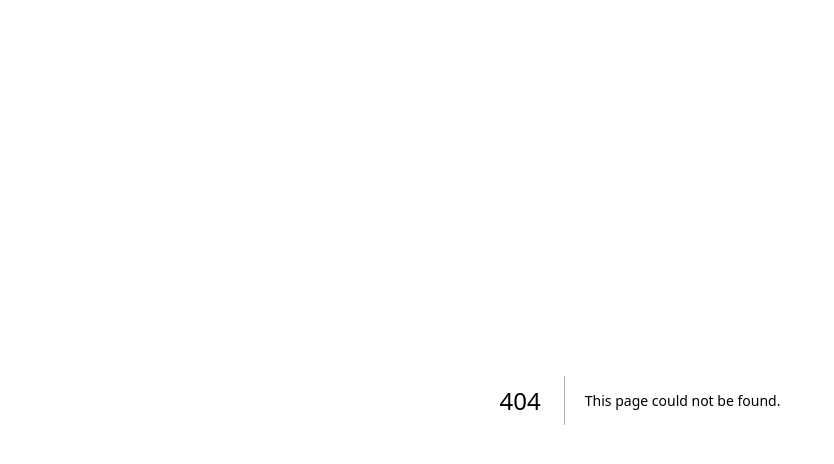
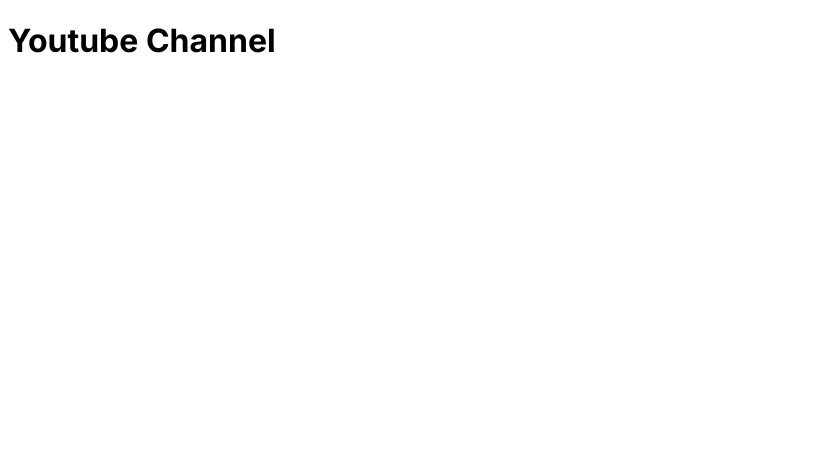
Before and after one commit to vilarj/website, a Next.js app: page /youtube in a window 1280 px wide. Before the commit this address had no page. Shown: the top 464 px of the page, without its empty margins (0-834 px from the left). Built offline with nearby package versions, Linux system fonts and the light colour scheme.

Commit message:
Added routes

```diff
--- /dev/null
+++ b/src/app/youtube/page.tsx
@@ -0,0 +1,9 @@
+import React from 'react'
+
+export default function Youtube() {
+  return (
+    <div>
+        <h1>Youtube Channel</h1>
+    </div>
+  )
+}
```
Also changed, not shown: src/app/baseball/page.tsx (added, +9 -0 lines), src/app/contact/page.tsx (added, +9 -0 lines), src/app/components/Body.tsx (added), src/app/components/Footer.tsx (added), src/app/components/Navbar.tsx (added).
